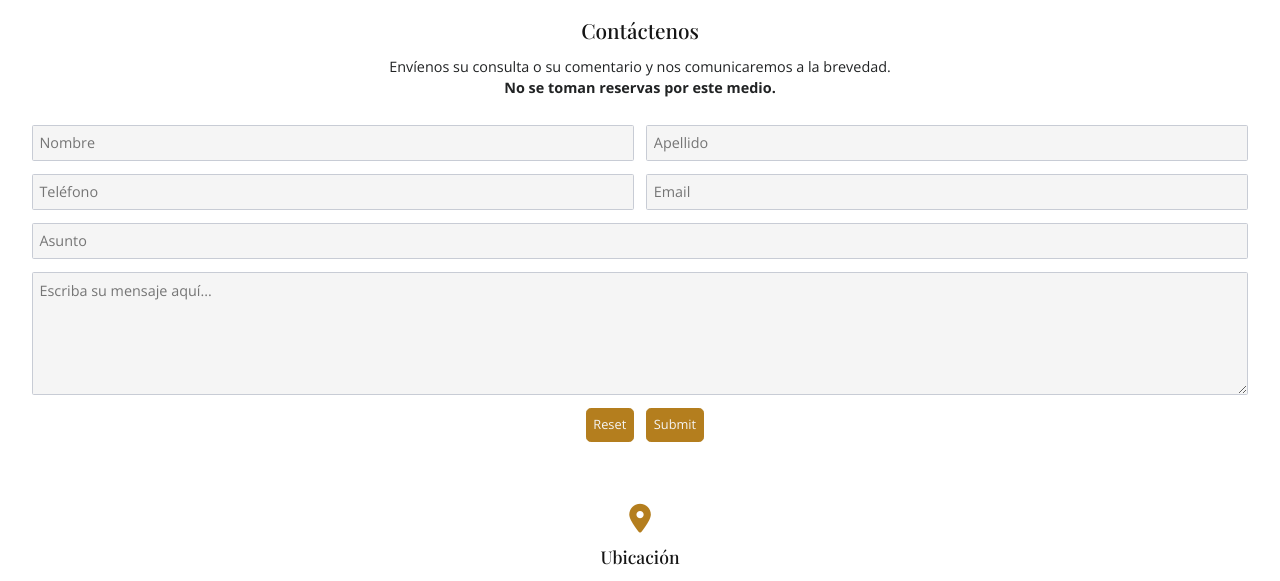
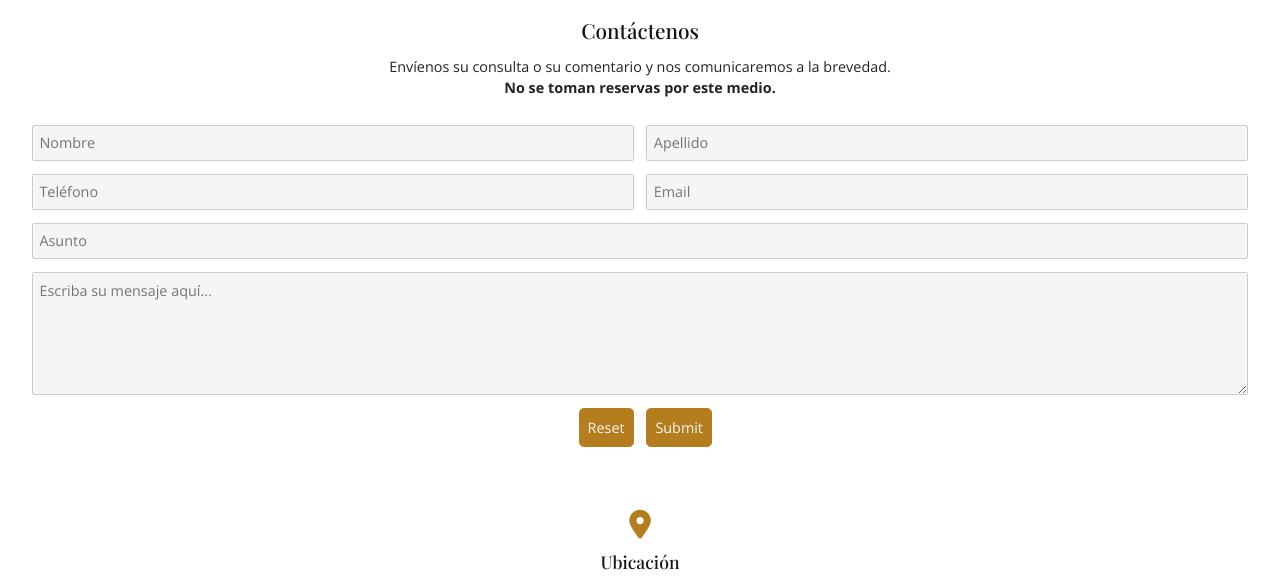
Before and after one commit to carobienaime/PF-Bienaime, a website: page sections/contacto.html in a window 1280 px wide. Shown: the part 215-796 px from the top of the page. Drawn offline with nearby package versions, Linux system fonts and the light colour scheme; a web font is replaced by a local one.

Commit message:
modificaciones realizadas a la version tablet de contacto

```diff
--- a/scss/media-queries/_tablet.scss
+++ b/scss/media-queries/_tablet.scss
@@ -285,14 +285,16 @@
                 .input-contacto-reset{
                     grid-area: reset;
                     .boton-contacto1{
-
+                        font-size: 0.9rem;
+                        padding: 0.5rem;
                     }
                 }
 
                 .input-contacto-submit{
                     grid-area: submit;
                     .boton-contacto2{
-
+                        font-size: 0.9rem;
+                        padding: 0.5rem;
                     }
                 }
 
```
Also changed, not shown: css/styles.css.
